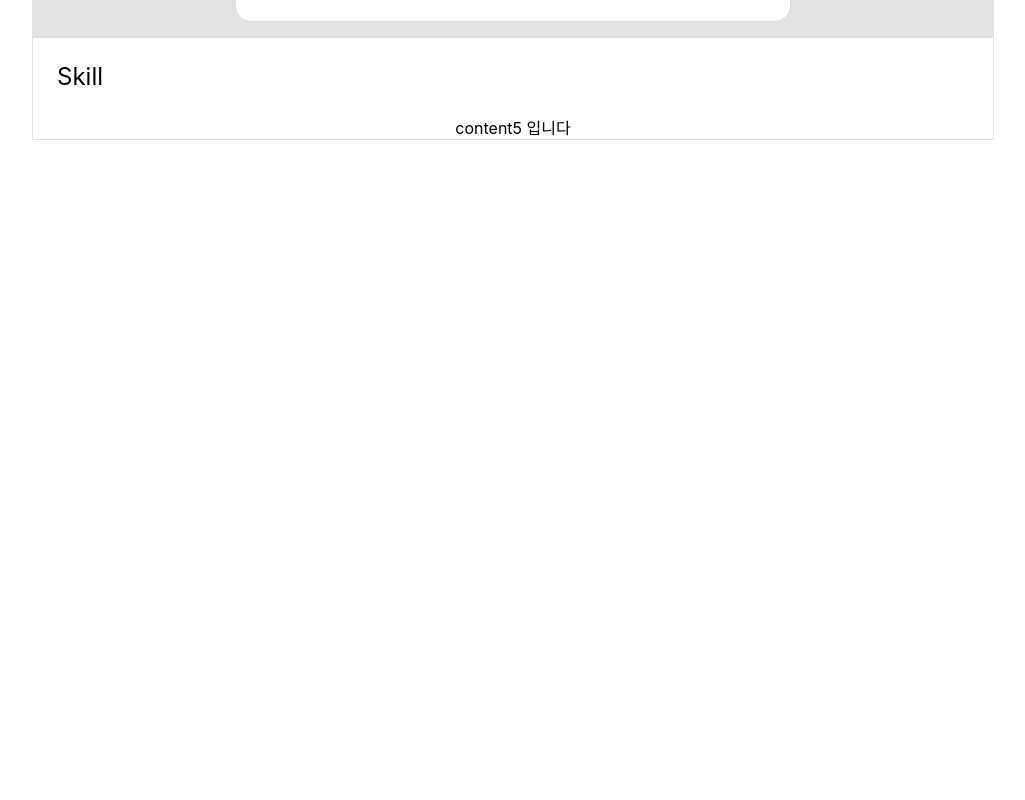
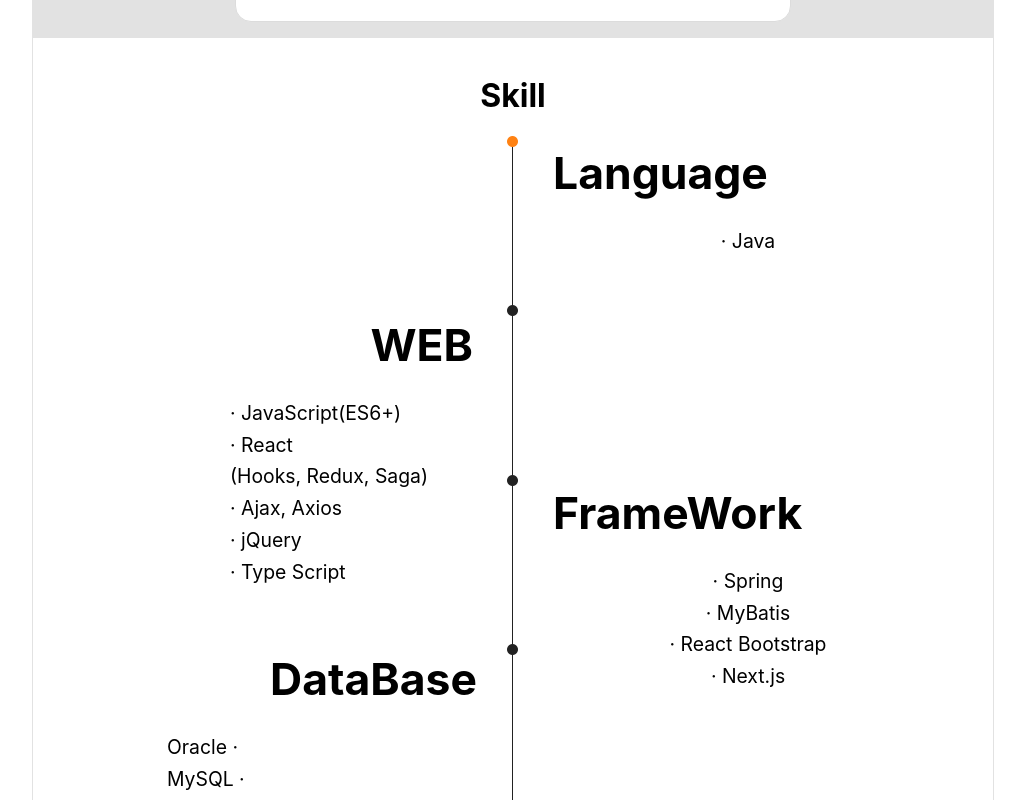
Before and after one commit to jhguma/index, a React (Create React App) app: page / in a window 1280 px wide. Shown: the part 1740-2540 px from the top of the page, without its empty margins (127-1152 px from the left). Before the commit the page ends 1880 px from the top, so only its background shows below. Built offline with nearby package versions, Linux system fonts and the light colour scheme.

Commit message:
Skill aos 적용, style 변경전

```diff
--- a/package.json
+++ b/package.json
@@ -7,6 +7,7 @@
     "@testing-library/jest-dom": "^4.2.4",
     "@testing-library/react": "^9.3.2",
     "@testing-library/user-event": "^7.1.2",
+    "aos": "^2.3.4",
     "eslint": "^6.8.0",
     "eslint-config-airbnb": "^18.0.1",
     "eslint-config-prettier": "^6.10.0",
--- a/src/Component/Skill/index.js
+++ b/src/Component/Skill/index.js
@@ -1,5 +1,7 @@
-import React from 'react';
+import React, {useEffect} from 'react';
 import styled from 'styled-components';
+import AOS from 'aos';
+import 'aos/dist/aos.css';
 
 const SkillContainer = styled.div`
   padding: 1rem;
@@ -11,10 +13,128 @@
   }
 `;
 
+const SkillContent = styled.div`
+  .txt_area {
+    width: 900px;
+    margin: 0 auto 20px;
+    padding-bottom: 300px;
+    h3 {
+      margin-bottom: 115px;
+    }
+    .history {
+      background: url(${process.env.PUBLIC_URL}/image/skillHistory.png) 50% 0 no-repeat;
+      height: 689px;
+      position: relative;
+      dl {
+        position: absolute;
+        top: -6px;
+        width: 430px;
+        dt {
+          position: absolute;
+          top: 0;
+          font-weight: bold;
+          font-size: 2.78rem;
+        }
+        dd {
+          position: relative;
+          top: 5rem;
+          right: 5rem;
+          font-size: 1.21rem;
+          line-height: 1.64em;
+        }
+      }
+      .history_l {
+        left: -16px;
+        dt {
+          right: 0;
+        }
+        dd {
+          position: relative;
+          top: 5rem;
+          left: 5rem;
+          margin-right: 120px;
+          text-align: left;
+        }
+      }
+      .history_r {
+        right: -20px;
+        dt {
+          left: 0;
+        }
+        dd {
+          margin-left: 120px;
+        }
+      }
+
+      .history2018 {
+        top: 166px;
+        width: 363px;
+        left: 47px;
+      }
+      .history2017 {
+        top: 334px;
+      }
+      .history2015 {
+        top: 500px;
+      }
+      .history2014 {
+        top: 674px;
+      }
+    }
+  }
+`;
+
 const Skill = () => {
+  useEffect(() => {
+    AOS.init({
+      duration: 1000,
+    });
+  }, []);
+
   return (
     <SkillContainer>
-      <p>Skill</p>
+      <SkillContent className="content3" id="sitemap1-2">
+        <h1>Skill</h1>
+        <div className="txt_area">
+          <div className="history">
+            <dl className="history_r history2019" data-aos="fade-left">
+              <dt>Language</dt>
+              <dd>&middot; Java</dd>
+            </dl>
+
+            <dl className="history_l history2018" data-aos="fade-right">
+              <dt>WEB</dt>
+              <dd>&middot; JavaScript(ES6+) </dd>
+              <dd>&middot; React</dd>
+              <dd>(Hooks, Redux, Saga)</dd>
+              <dd>&middot; Ajax, Axios </dd>
+              <dd>&middot; jQuery </dd>
+              <dd>&middot; Type Script </dd>
+            </dl>
+
+            <dl className="history_r history2017" data-aos="fade-left">
+              <dt>FrameWork</dt>
+              <dd>&middot; Spring </dd>
+              <dd>&middot; MyBatis</dd>
+              <dd>&middot; React Bootstrap</dd>
+              <dd>&middot; Next.js</dd>
+              <dd />
+            </dl>
+
+            <dl className="history_l history2015" data-aos="fade-right">
+              <dt>DataBase</dt>
+              <dd>Oracle &middot;</dd>
+              <dd>MySQL &middot;</dd>
+            </dl>
+
+            <dl className="history_r history2014" data-aos="fade-left">
+              <dt>Version Control</dt>
+              <dd>&middot; Google Drive</dd>
+              <dd>&middot; Git</dd>
+            </dl>
+          </div>
+        </div>
+      </SkillContent>
     </SkillContainer>
   );
 };
```
Also changed, not shown: public/image/skillHistory.png (added), 1 other file (tests, documents, lock files or other folders).
